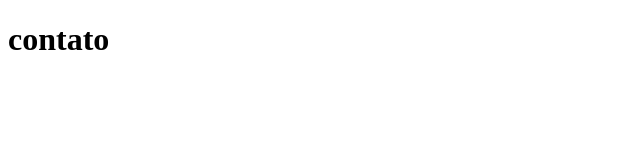
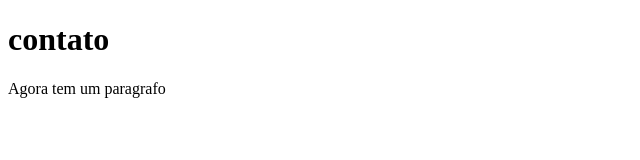
Before and after one commit to bertacco/barbeariaAlura2, a plain HTML site: page contato.html in a window 1280 px wide. Shown: the whole page, without its empty margins (0-640 px from the left). Drawn offline with Linux system fonts and the light colour scheme.

Commit message:
adicionando mais info no contato

```diff
--- a/contato.html
+++ b/contato.html
@@ -8,5 +8,6 @@
 </head>
 <body>
     <h1>contato</h1>
+    <p>Agora tem um paragrafo</p>
 </body>
 </html>
```
